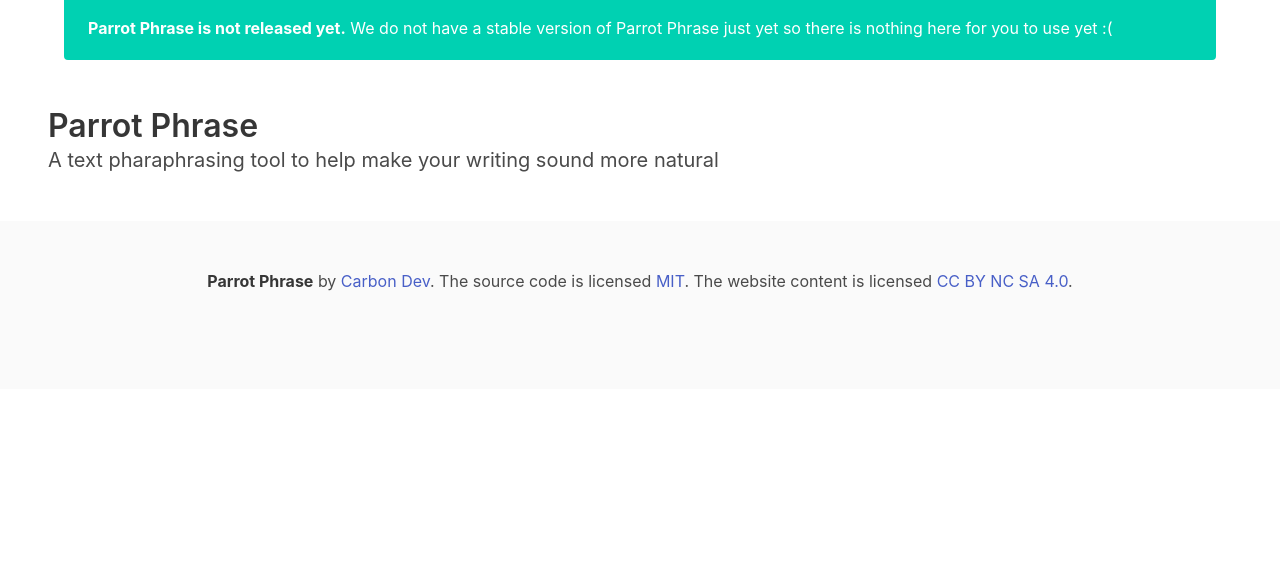
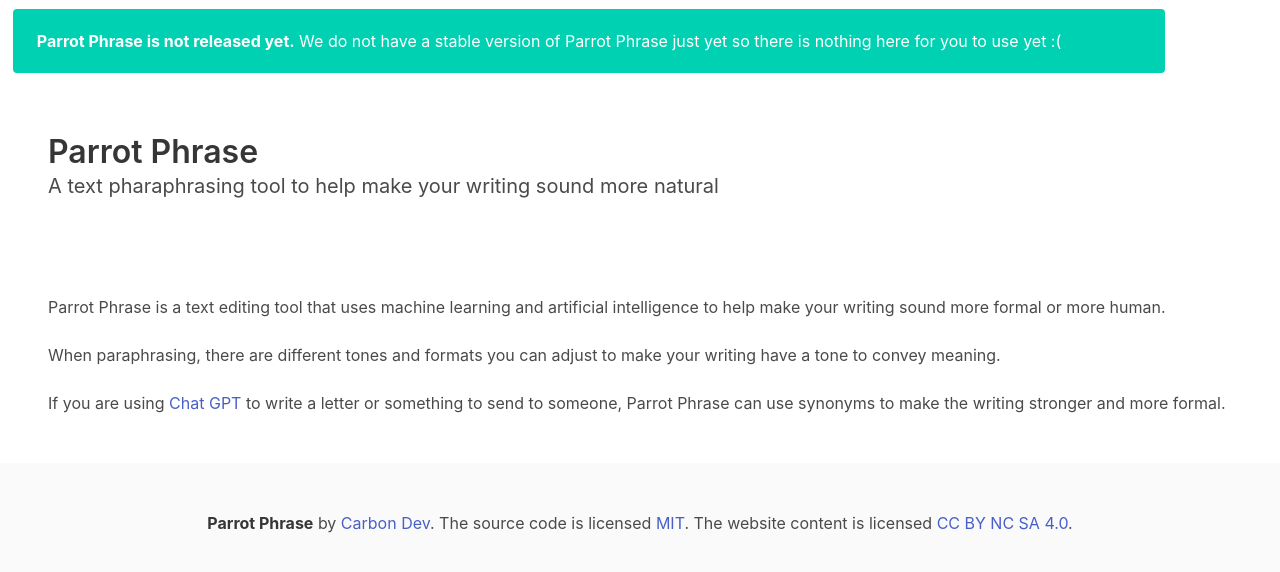
Before and after one commit to Carbon-Dev-Labs/ParrotPhrase, a plain HTML site: page index.html in a window 1280 px wide. Shown: the part 60-632 px from the top of the page. Drawn offline with nearby package versions, Linux system fonts and the light colour scheme.

Commit message:
Change banner margin and add description

```diff
--- a/index.html
+++ b/index.html
@@ -89,7 +89,7 @@
         </div>
     </nav>
 
-    <div class="container">
+    <div class="container" style="margin: 1%;">
         <div class="notification is-primary">
             <strong>Parrot Phrase is not released yet.</strong> We do not have a stable version of Parrot Phrase just yet so there is nothing here for you to use yet :(
         </div>
@@ -106,6 +106,18 @@
         </div>
     </section>
 
+    <section class="section">
+        <div class="block">
+            Parrot Phrase is a text editing tool that uses machine learning and artificial intelligence to help make your writing sound more formal or more human.
+        </div>
+        <div class="block">
+            When paraphrasing, there are different tones and formats you can adjust to make your writing have a tone to convey meaning.
+        </div>
+        <div class="block">
+            If you are using <a href="https://openai.com/blog/chatgpt/">Chat GPT</a> to write a letter or something to send to someone, Parrot Phrase can use synonyms to make the writing stronger and more formal.
+        </div>
+    </section>
+
     <footer class="footer">
         <div class="content has-text-centered">
             <p>
```
